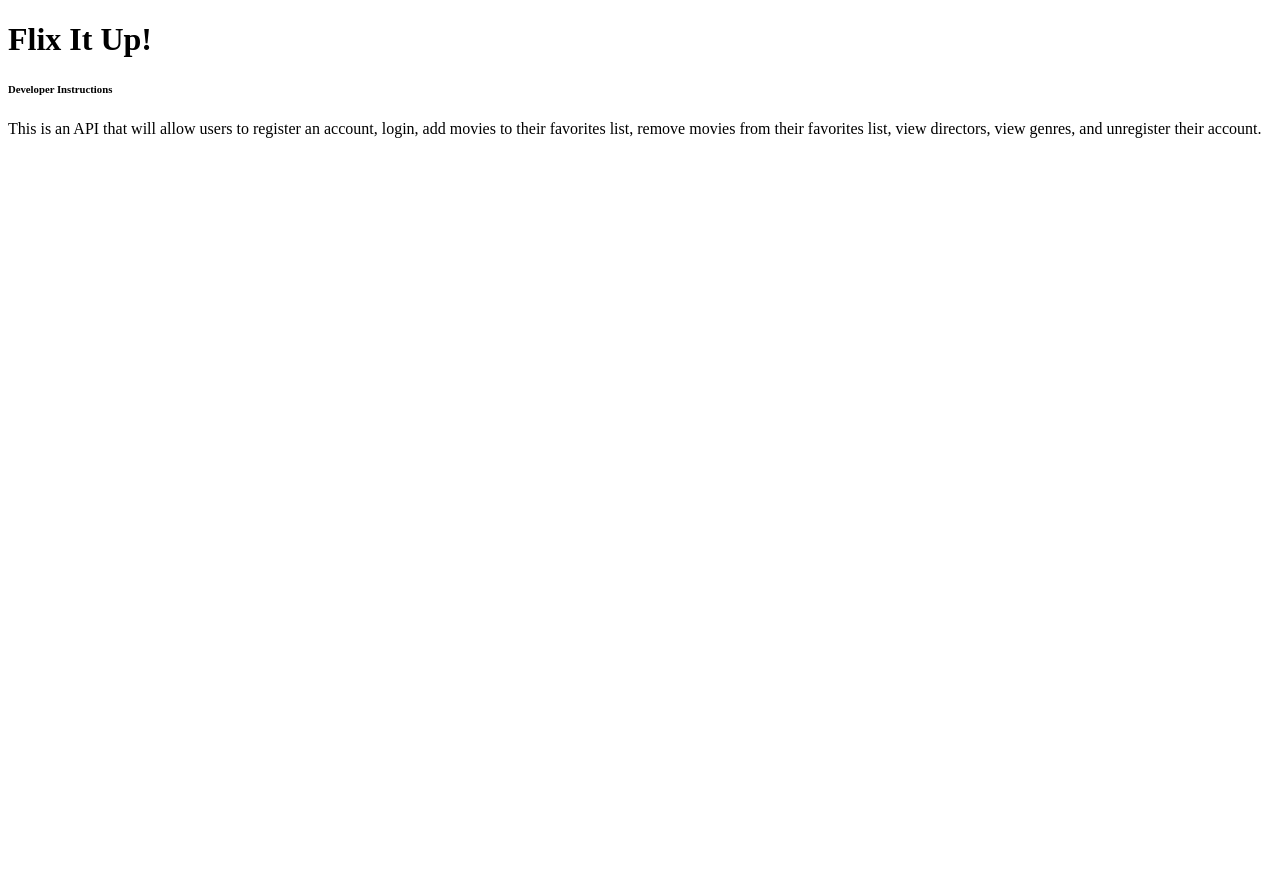
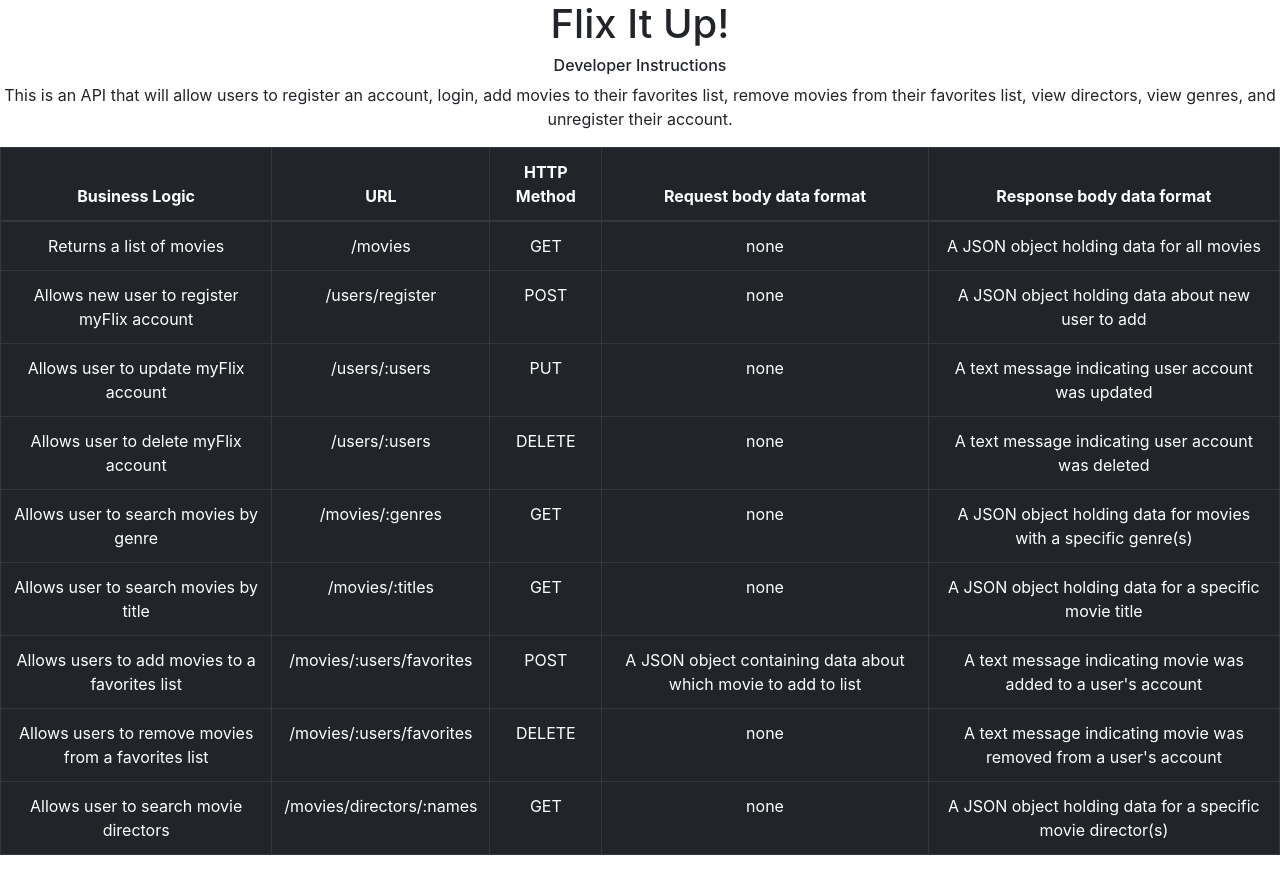
Before and after one commit to BriWins/MyFlix, a website: page Public/documentation.html in a window 1280 px wide. Before the commit the page ends 800 px from the top, so only its background shows below. Drawn offline with nearby package versions, Linux system fonts and the light colour scheme.

Commit message:
Added developer instructions

```diff
--- a/Public/documentation.html
+++ b/Public/documentation.html
@@ -4,11 +4,89 @@
     <meta charset="UTF-8">
     <meta http-equiv="X-UA-Compatible" content="IE=edge">
     <meta name="viewport" content="width=device-width, initial-scale=1.0">
+    <link rel="stylesheet" href="https://cdn.jsdelivr.net/npm/bootstrap@4.1.3/dist/css/bootstrap.min.css" integrity="sha384-MCw98/SFnGE8fJT3GXwEOngsV7Zt27NXFoaoApmYm81iuXoPkFOJwJ8ERdknLPMO" crossorigin="anonymous">
     <title>MyFlix Docs</title>
 </head>
 <body>
-    <h1>Flix It Up!</h1>
-    <h6>Developer Instructions</h6>
-    <p>This is an API that will allow users to register an account, login, add movies to their favorites list, remove movies from their favorites list, view directors, view genres, and unregister their account.</p>
+    <div class="text-center">
+        <h1>Flix It Up!</h1>
+        <h6>Developer Instructions</h6>
+        <p>This is an API that will allow users to register an account, login, add movies to their favorites list, remove movies from their favorites list, view directors, view genres, and unregister their account.</p>
+    </div>
+    <table class="table table-bordered table-dark table-hover text-center">
+        <thead class="font-weight-bold">
+            <tr>
+                <th scope="col">Business Logic</th>
+                <th scope="col">URL</th>
+                <th scope="col">HTTP Method</th>
+                <th scope="col">Request body data format</th>
+                <th scope="col">Response body data format</th>
+            </tr>
+        </thead>
+        <tr>
+            <td>Returns a list of movies</td>
+            <td>/movies</td>
+            <td>GET</td>
+            <td>none</td>
+            <td>A JSON object holding data for all movies</td>
+        </tr>
+        <tr>
+            <td>Allows new user to register myFlix account</td>
+            <td>/users/register</td>
+            <td>POST</td>
+            <td>none</td>
+            <td>A JSON object holding data about new user to add</td>
+        </tr>
+        <tr>
+            <td>Allows user to update myFlix account</td>
+            <td>/users/:users</td>
+            <td>PUT</td>
+            <td>none</td>
+            <td>A text message indicating user account was updated</td>
+        </tr>
+        <tr>
+            <td>Allows user to delete myFlix account</td>
+            <td>/users/:users</td>
+            <td>DELETE</td>
+            <td>none</td>
+            <td>A text message indicating user account was deleted</td>
+        </tr>
+        <tr>
+            <td>Allows user to search movies by genre</td>
+            <td>/movies/:genres</td>
+            <td>GET</td>
+            <td>none</td>
+            <td>A JSON object holding data for movies with a specific genre(s)</td>
+        </tr>
+        <tr>
+            <td>Allows user to search movies by title</td>
+            <td>/movies/:titles</td>
+            <td>GET</td>
+            <td>none</td>
+            <td>A JSON object holding data for a specific movie title</td>
+        </tr>
+        <tr>
+            <td>Allows users to add movies to a favorites list</td>
+            <td>/movies/:users/favorites</td>
+            <td>POST</td>
+            <td>A JSON object containing data about which movie to add to list</td>
+            <td>A text message indicating  movie was added to a user's account </td>
+        </tr>
+        <tr>
+            <td>Allows users to remove movies from a favorites list</td>
+            <td>/movies/:users/favorites</td>
+            <td>DELETE</td>
+            <td>none</td>
+            <td>A text message indicating movie was removed from a user's account </td>
+        </tr>
+        <tr>
+            <td>Allows user to search movie directors</td>
+            <td>/movies/directors/:names</td>
+            <td>GET</td>
+            <td>none</td>
+            <td>A JSON object holding data for a specific movie director(s)</td>
+        </tr>
+    </table>
+    <script src="https://code.jquery.com/jquery-3.6.0.js" integrity="sha256-H+K7U5CnXl1h5ywQfKtSj8PCmoN9aaq30gDh27Xc0jk=" crossorigin="anonymous"></script>
 </body>
 </html>
```
